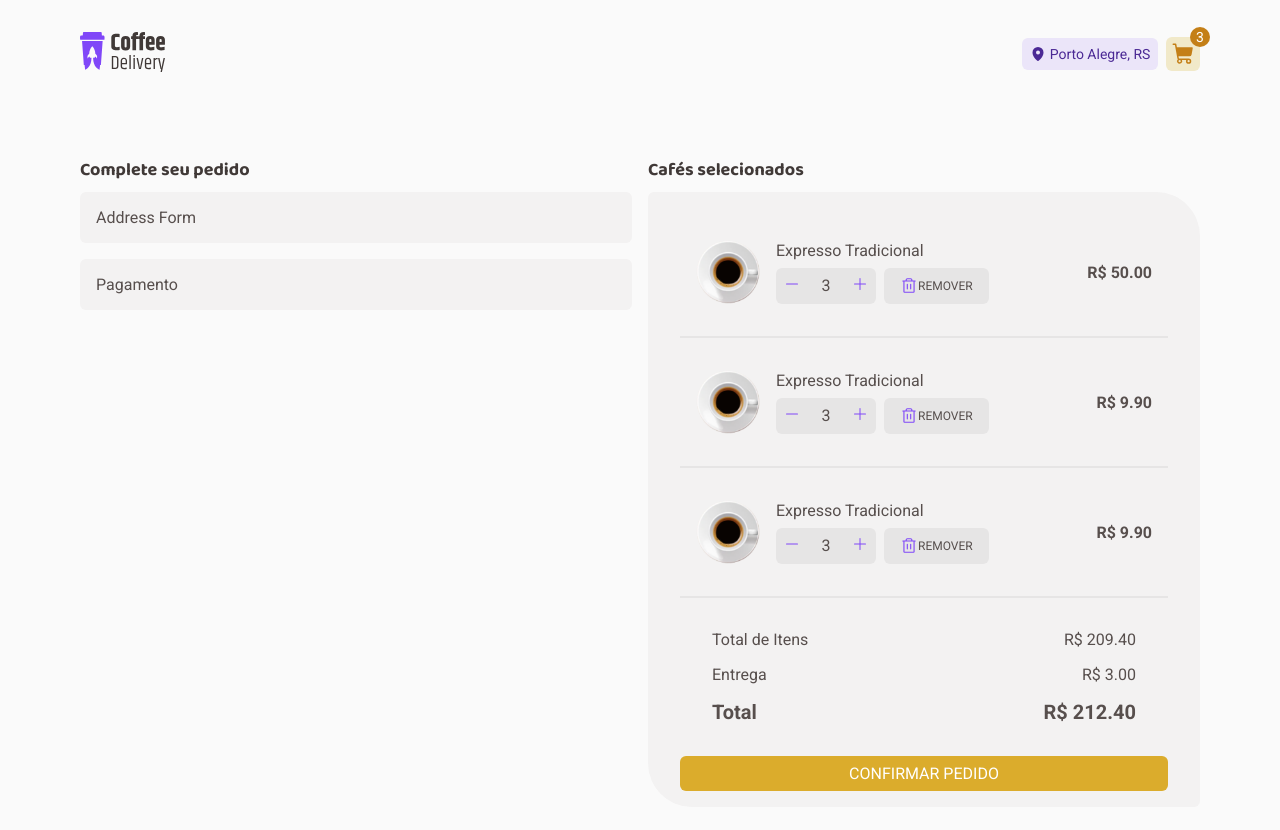
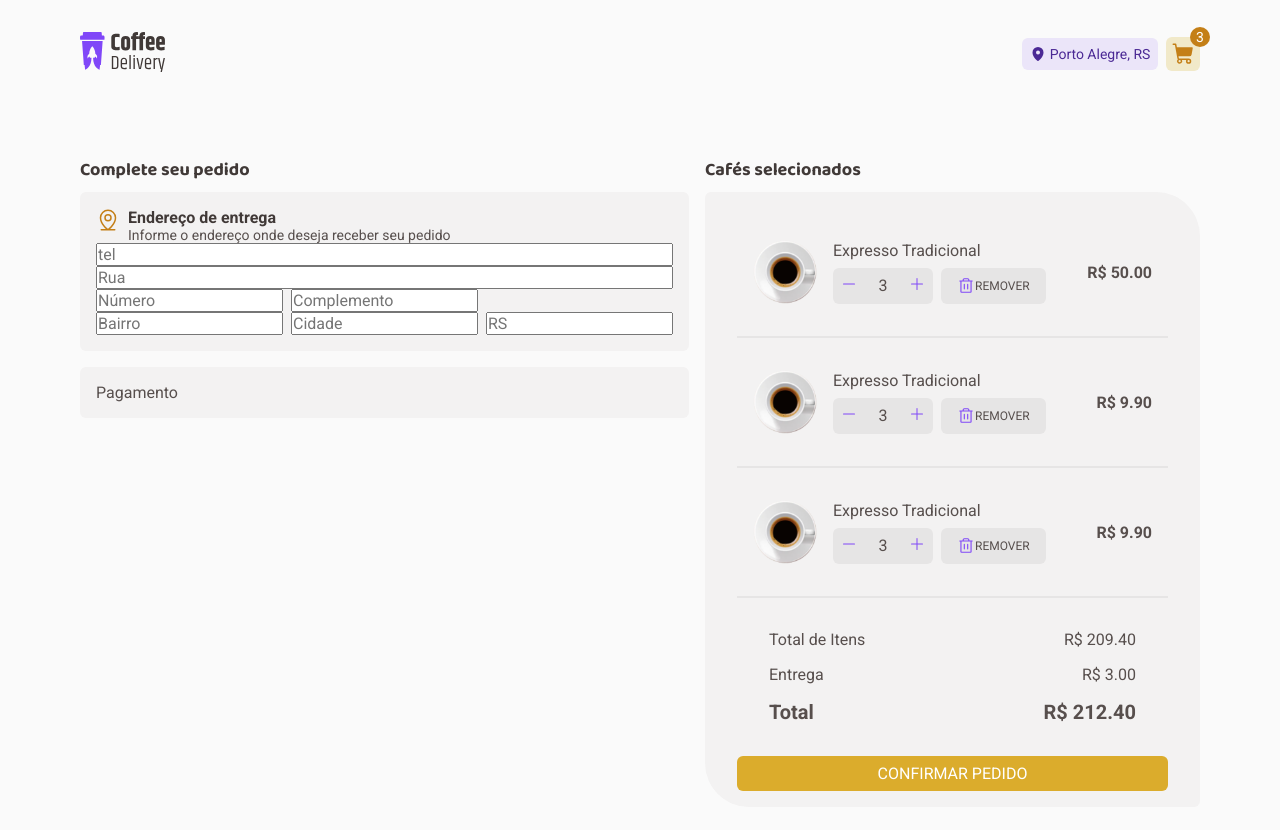
Before and after one commit to fescherer/rocket-seat-challenges, a React (Vite) app in the folder 02-coffee-delivery/: page /checkout in a window 1280 px wide. Shown: the top 830 px of the page. Built offline with nearby package versions, Linux system fonts and the light colour scheme.

Commit message:
:sparkles: feat: form address

```diff
--- a/02-coffee-delivery/src/components/AddressForm/index.tsx
+++ b/02-coffee-delivery/src/components/AddressForm/index.tsx
@@ -1,9 +1,33 @@
+import { MapPinLine } from '@phosphor-icons/react'
 import * as S from './styles'
 
 export function AddressForm() {
   return (
     <S.Wrapper>
-      <span>Address Form</span>
+      <S.Header>
+        <MapPinLine size={24} />
+        <S.TitleContainer>
+          <S.Title>Endereço de entrega</S.Title>
+          <S.Description>
+            Informe o endereço onde deseja receber seu pedido
+          </S.Description>
+        </S.TitleContainer>
+      </S.Header>
+
+      <S.Container>
+        <input placeholder="tel" />
+        <input placeholder="Rua" />
+        <S.NumberContainer>
+          <input placeholder="Número" />
+          <input placeholder="Complemento" />
+        </S.NumberContainer>
+
+        <S.AdressContainer>
+          <input placeholder="Bairro" />
+          <input placeholder="Cidade" />
+          <input placeholder="RS" />
+        </S.AdressContainer>
+      </S.Container>
     </S.Wrapper>
   )
 }
--- a/02-coffee-delivery/src/components/AddressForm/styles.ts
+++ b/02-coffee-delivery/src/components/AddressForm/styles.ts
@@ -5,3 +5,40 @@ export const Wrapper = styled.div`
   padding: 1rem;
   border-radius: 6px;
 `
+
+export const Header = styled.div`
+  display: flex;
+  gap: 0.5rem;
+  color: ${({ theme }) => theme.colors['yellow-dark']};
+`
+export const TitleContainer = styled.div`
+  display: flex;
+  flex-direction: column;
+`
+
+export const Title = styled.h2`
+  font-size: ${({ theme }) => theme.typography.text.m};
+  font-weight: ${({ theme }) => theme.fontWeight.bold};
+  color: ${({ theme }) => theme.colors['base-subtitle']};
+`
+
+export const Description = styled.span`
+  font-size: ${({ theme }) => theme.typography.text.s};
+  font-weight: ${({ theme }) => theme.fontWeight.regular};
+  color: ${({ theme }) => theme.colors['base-text']};
+`
+
+export const Container = styled.div`
+  display: flex;
+  flex-direction: column;
+`
+
+export const NumberContainer = styled.div`
+  display: flex;
+  gap: 0.5rem;
+`
+
+export const AdressContainer = styled.div`
+  display: flex;
+  gap: 0.5rem;
+`
```
